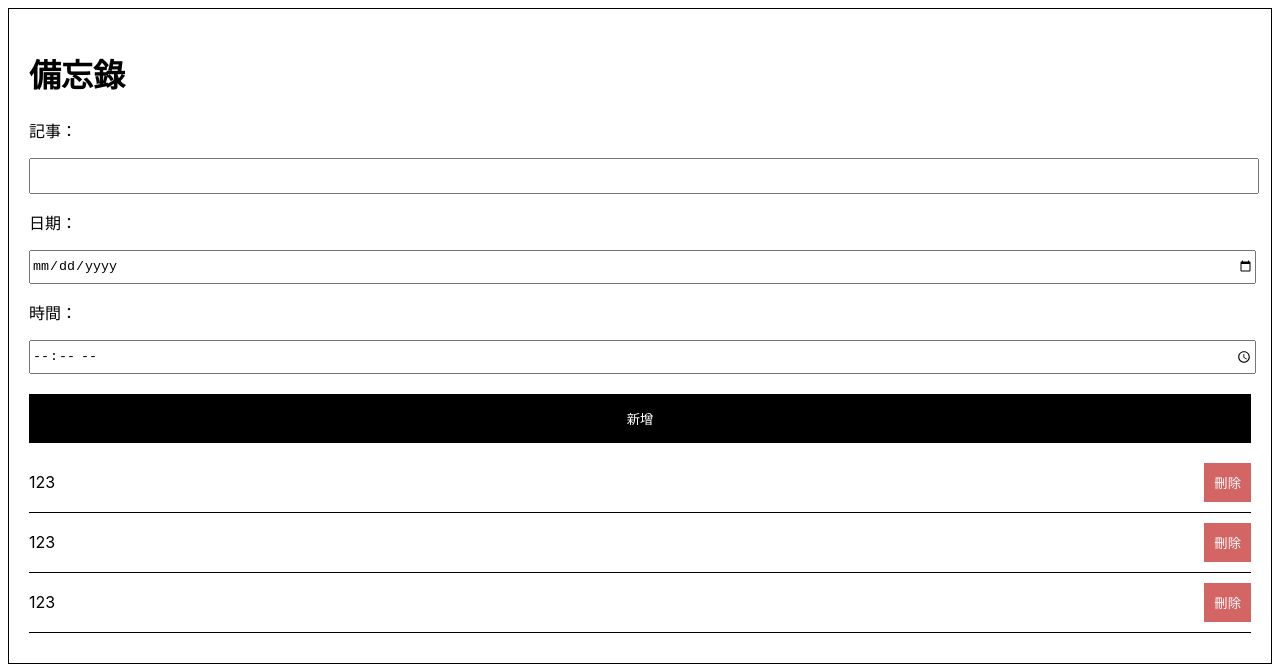
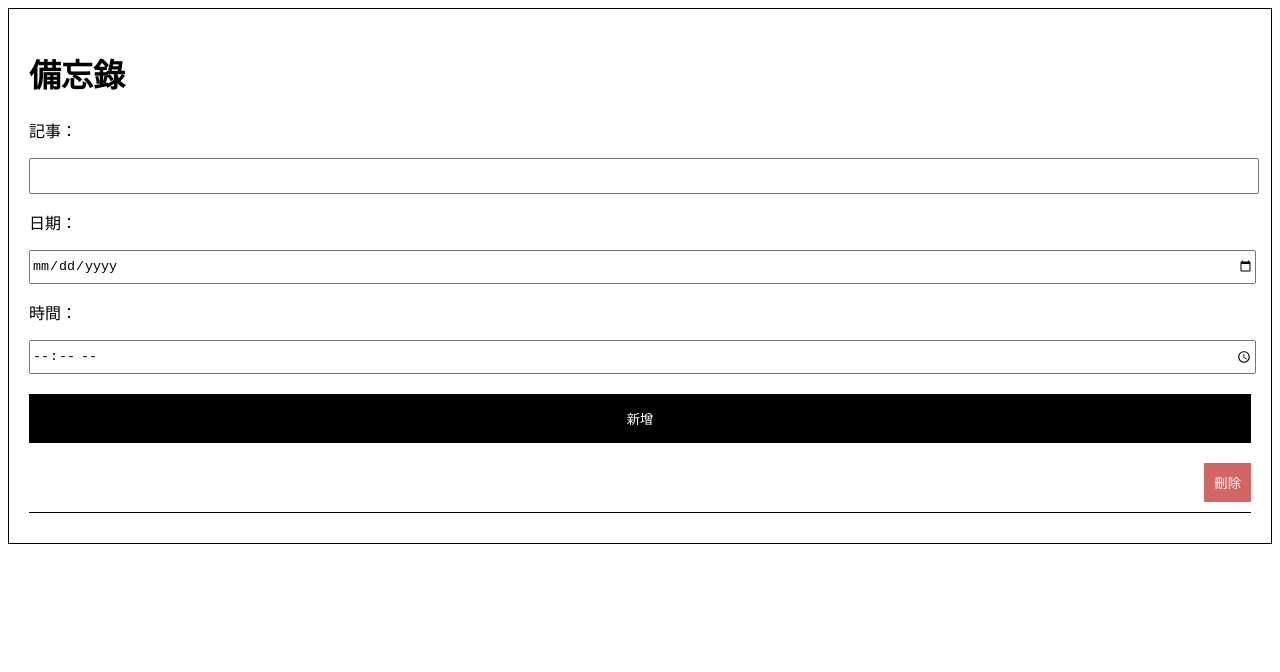
Before and after one commit to Chu-Chi-gu/learn-react, a React (Create React App) app: page / in a window 1280 px wide. Both pictures are taken after a click on the button "新增". Shown: the top 672 px of the page. Built offline with nearby package versions, Linux system fonts and the light colour scheme.

Commit message:
'新增刪除功能'

```diff
--- a/src/pages/Home/components/Edit.js
+++ b/src/pages/Home/components/Edit.js
@@ -1,19 +1,53 @@
-const Edit = () =>{
+import { useState } from "react";
+import { v4 } from "uuid";
+
+const Edit = ({ add }) => {
+  const [note, setNote] = useState("");
+  function noteChange(e) {
+    setNote(e.target.value);
+  }
+
+  const [date, setDate] = useState("");
+  function dateChange(e) {
+    setDate(e.target.value);
+  }
+
+  const [time, setTime] = useState("");
+  function timeChange(e) {
+    setTime(e.target.value);
+  }
+
+  // TODO del
+  console.log(note, date, time);
+
+  function addItem() {
+    add(function (prevData) {
+      return [
+        {
+          id: v4(),
+          note,
+          date,
+          time,
+        },
+        ...prevData,
+      ];
+    });
+  }
 
   return (
     <div>
       <h1>備忘錄</h1>
       <p>記事：</p>
-            <input type="text"  />
+      <input type="text" value={note} onChange={noteChange} />
       <p>日期：</p>
-            <input type="date"  />
+      <input type="date" value={date} onChange={dateChange} />
       <p>時間：</p>
-            <input type="time" />
-            <button  className="add">
+      <input type="time" value={time} onChange={timeChange} />
+      <button onClick={addItem} className="add">
         新增
       </button>
     </div>
-    )
-}
+  );
+};
 
-export default Edit
+export default Edit;
--- a/src/pages/Home/components/Item.js
+++ b/src/pages/Home/components/Item.js
@@ -1,11 +1,20 @@
-const Item = () =>{
+const Item = ({ id, note, date, time, deleteData }) => {
+
+    function deleteItem() {
+      deleteData(function(prev) {
+        return prev.filter(item => item.id !== id)
+      })
+    }
 
     return (
-        <div className="item">
-            123
-            <button className="remove">刪除</button>
+      <div className="item">
+        <div>
+          <p>{note}</p>
+          <p>{`${date} ${time}`}</p>
         </div>
-    )
-}
+        <button onClick={deleteItem} className="remove">刪除</button>
+      </div>
+    );
+  };
 
-export default Item
+  export default Item;
--- a/src/pages/Home/components/List.js
+++ b/src/pages/Home/components/List.js
@@ -1,15 +1,23 @@
-import Item from './Item'
+import Item from "./Item";
 
+const List = ({ listData, deleteData }) => {
+  return (
+    <div className="list">
+      {listData.map((item) => {
+        const { note, date, time, id } = item;
+        return (
+          <Item
+            key={id}
+            id={id}
+            note={note}
+            date={date}
+            time={time}
+            deleteData={deleteData}
+          />
+        );
+      })}
+    </div>
+  );
+};
 
-const List = () =>{
-
-    return (
-        <div className="list">
-            <Item />
-            <Item />
-            <Item />
-        </div>
-    )
-}
-
-export default List
+export default List;
--- a/src/pages/Home/index.js
+++ b/src/pages/Home/index.js
@@ -1,13 +1,14 @@
+import { useState } from 'react';
 import Edit from './components/Edit';
 import List from './components/List';
 import './index.css'
 const Home = () =>{
-
+    const [data, setData] = useState([]);
     return (
-        <div className='app'>
-            <Edit/>
-            <List/>
-        </div>
+        <div className="app">
+      <Edit add={setData}  />
+      <List listData={data} deleteData={setData} />
+    </div>
     )
 }
 
```
Lines whose indentation alone changed are shown as unchanged.
